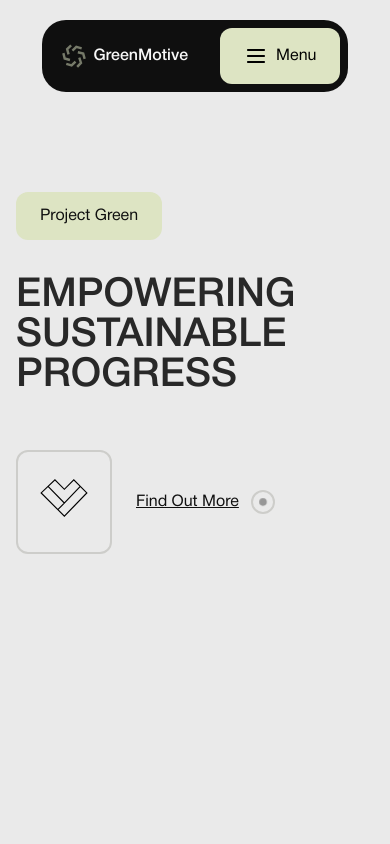
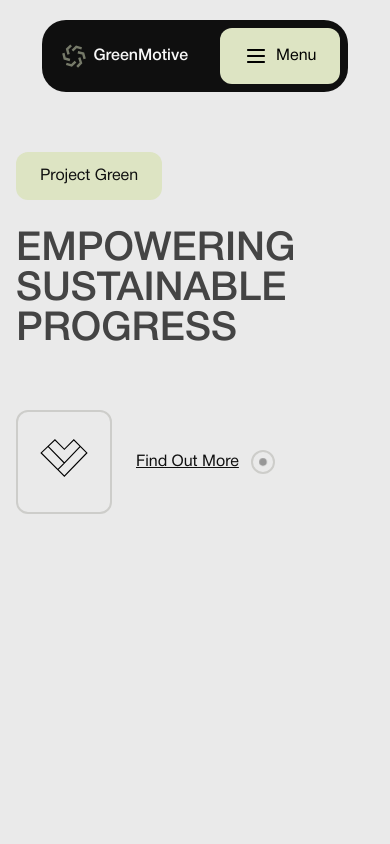
Before and after one commit to KristinaPotapenko/GreenMotive, a React (Vite) app: page / in a window 390 px wide. Shown: the top 844 px of the page. Built offline with nearby package versions, Linux system fonts and the light colour scheme; a web font is replaced by a local one.

Commit message:
feat(style): add adptive mobile style for section

```diff
--- a/src/styles/base/_globals.scss
+++ b/src/styles/base/_globals.scss
@@ -58,4 +58,8 @@ main {
   @include desktop {
     padding-top: 60px;
   }
+
+  @include mobile-s {
+    padding-top: 40px;
+  }
 }
```
